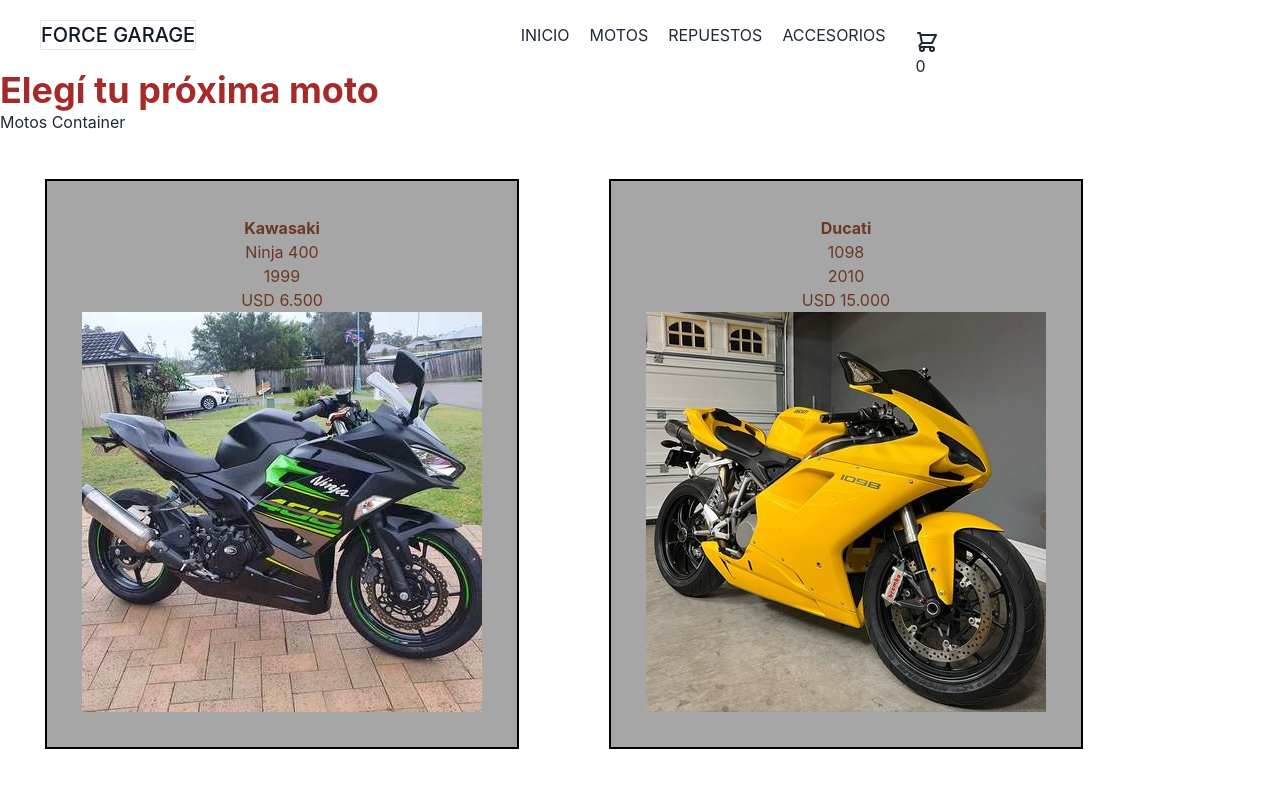
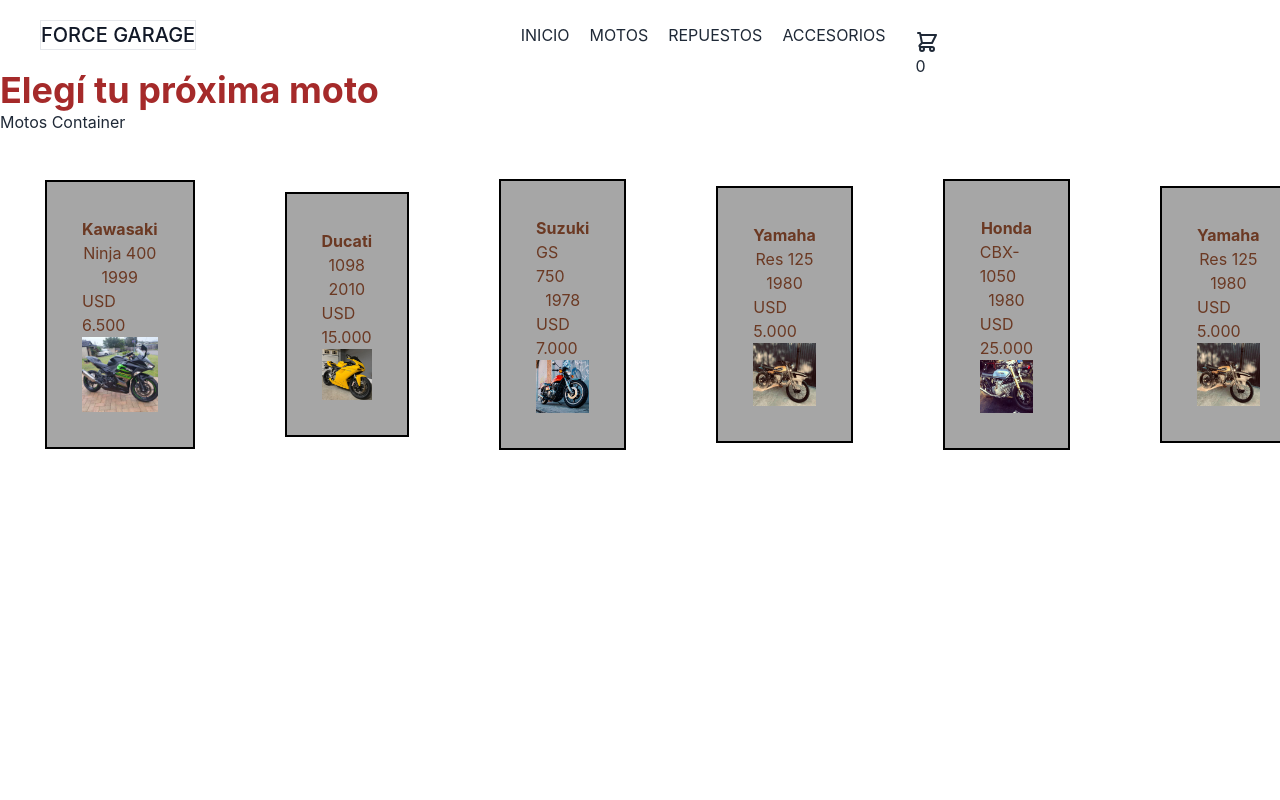
Before and after one commit to MChehin/force-react, a React (Create React App) app: page / in a window 1280 px wide. Shown: the top 800 px of the page. Built offline with nearby package versions, Linux system fonts and the light colour scheme.

Commit message:
ICorrección imágenes

```diff
--- a/src/App.css
+++ b/src/App.css
@@ -11,6 +11,14 @@
   .App-logo {
     animation: App-logo-spin infinite 20s linear;
   }
+}
+
+.background-black {
+  background-color: #000;
+}
+
+.background-grey {
+  background-color: #a6a6a6;
 }
 
 .App-header {
--- a/src/App.js
+++ b/src/App.js
@@ -19,9 +19,12 @@ import Contador from './components/Contador';
 }*/}
 
 function App() {
+  const isBackgroundBlack = true;
+
   return (
     <>
-    <NavBar></NavBar>
+    <div className={isBackgroundBlack ? 'background-black' : 'background-grey'} />
+    <NavBar className="" ></NavBar>
     <h1 style={{color:'brown'}} className="text-4xl font-bold self-center">Elegí tu próxima moto</h1>
     <MotosContainer/>
   {/*<Card title= 'Nueva tarjeta' nuevoComponente= {Saludo}></Card>
--- a/src/components/MotoList/MotoList.css
+++ b/src/components/MotoList/MotoList.css
@@ -1,4 +1,5 @@
 .moto-list {
     display: flex;
-    flex-wrap: wrap;
+    align-items: center;
+
 }
--- a/src/components/NavBar/NavBar.css
+++ b/src/components/NavBar/NavBar.css
@@ -5,6 +5,7 @@
 
 .style-nav {
     background-color: #a6a6a6;
-    color: white;
+    color: black;
     display: flex;
+    align-items: flex-end;
     }
--- a/src/data/motos.js
+++ b/src/data/motos.js
@@ -9,7 +9,7 @@ export const motos = [
     {id: 1, brand:'Kawasaki', name:' Ninja 400',  year:'1999', price:'USD 6.500', image: moto1  },
     {id: 2, brand:'Ducati', name:'1098', year:'2010', price:'USD 15.000', image: moto2 },
     {id: 3, brand:'Suzuki', name:'GS 750', year:'1978', price:'USD 7.000', image: moto3 },
-    {id: 5, brand:'Yamaha', name:'Resonator 125', year:'1980', price:'USD 5.000', image: moto5 },
+    {id: 5, brand:'Yamaha', name:'Res 125', year:'1980', price:'USD 5.000', image: moto5 },
     {id: 4, brand:'Honda', name:'CBX-1050', year:'1980', price:'USD 25.000', image: moto4 },
-    {id: 6, brand:'Yamaha', name:'Resonator 125', year:'1980', price:'USD 5.000', image: moto5 },
+    {id: 6, brand:'Yamaha', name:'Res 125', year:'1980', price:'USD 5.000', image: moto5 },
 ]
```
